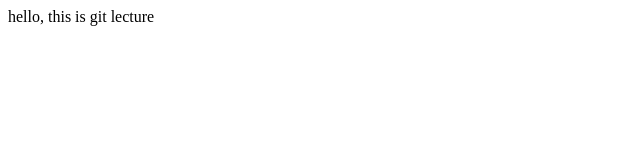
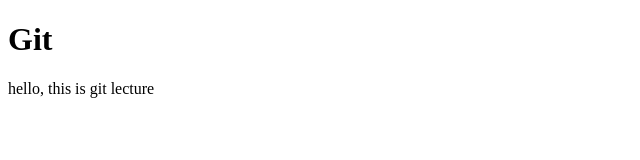
Before and after one commit to Cloud-Rain/opentutorials, a plain HTML site: page index.html in a window 1280 px wide. Shown: the whole page, without its empty margins (0-640 px from the left). Drawn offline with Linux system fonts and the light colour scheme.

Commit message:
add title

```diff
--- a/index.html
+++ b/index.html
@@ -3,6 +3,9 @@
 	<head>
 	</head>
 	<body>
+		<header>
+			<h1> Git </h1>
+		</header>
 		hello, this is git lecture
 	</body>
 </html>
```
